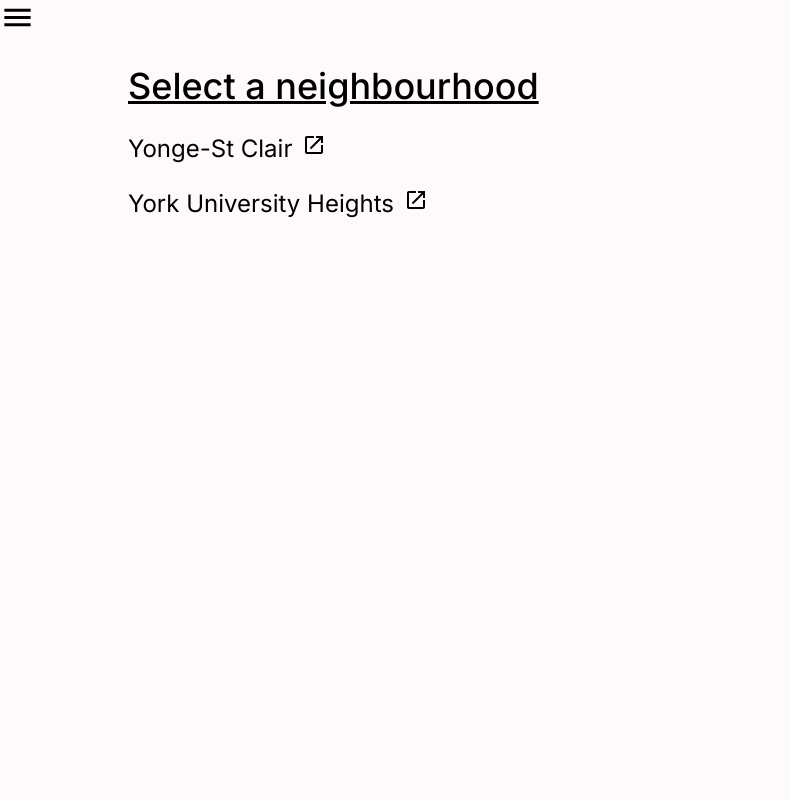
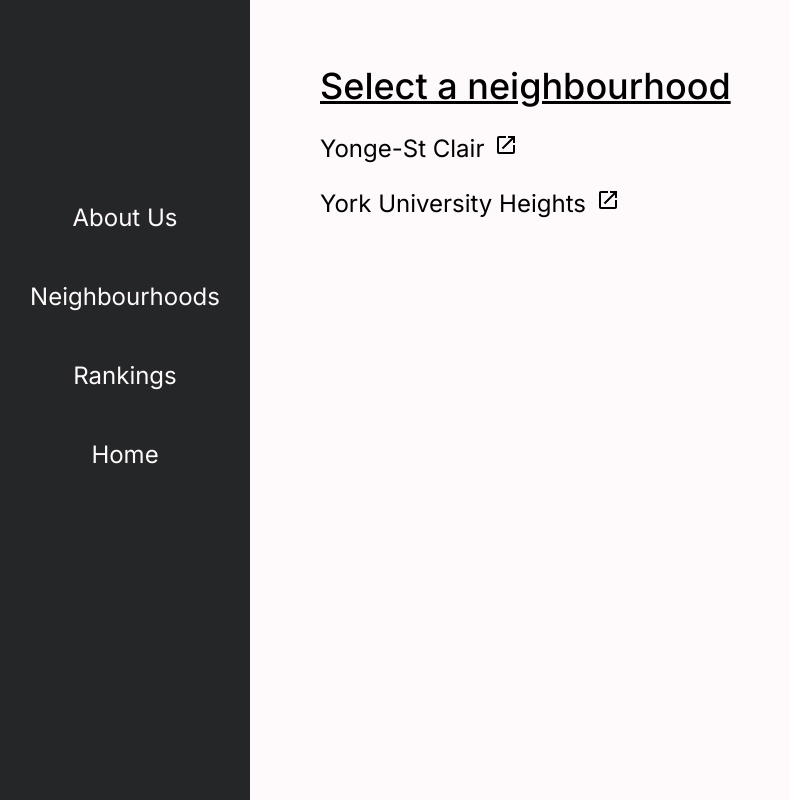
Before and after one commit to rafeerahman/Neighbourhoodly, a React (Create React App) app in the folder neighbourhood.ly/: page /Neighbourhoods in a window 1280 px wide. Shown: the whole page, without its empty margins (0-790 px from the left). Built offline with nearby package versions, Linux system fonts and the light colour scheme.

Commit message:
changed to fixed navigation for now

```diff
--- a/neighbourhood.ly/src/pages/NeighbourhoodListPage.js
+++ b/neighbourhood.ly/src/pages/NeighbourhoodListPage.js
@@ -2,6 +2,7 @@ import React, { Component } from 'react'
 import styled from 'styled-components'
 import Hamburger from '../components/Hamburger'
 import NeighbourhoodList from '../components/NeighbourhoodList'
+import Sidebar from '../components/Sidebar'
 
 
 export default class NeighbourhoodListPage extends Component {
@@ -11,7 +12,14 @@ export default class NeighbourhoodListPage extends Component {
 
     return (
         <div>
-            <Hamburger isLoggedIn={isLoggedIn}/>
+            {/* <Hamburger isLoggedIn={isLoggedIn}/> */}
+            <Sidebar className="sidebar"
+                SignInType={isLoggedIn() ? "MainMenu" : "LogIn"}
+                tab1="About Us"
+                tab2="Neighbourhoods"
+                tab3="Rankings"
+                tab4="Home"
+                showMenu={true}/>
             <NeighbourhoodContainer>
                 <h1>Select a neighbourhood</h1>
                 <NeighbourhoodList neighbourhoods={data}/>
@@ -26,6 +34,7 @@ const NeighbourhoodContainer = styled.div`
     float: left;
     position: relative;
     margin: 5% 0 0 10%;
+    margin-left: 320px;
 
     h1 {
         font-size: 36px;
--- a/neighbourhood.ly/src/pages/NeighbourhoodPage.js
+++ b/neighbourhood.ly/src/pages/NeighbourhoodPage.js
@@ -35,7 +35,7 @@ export class NeighbourhoodPage extends Component {
       <div>
          {/* <Hamburger isLoggedIn={isLoggedIn}/> */}
          <Sidebar className="sidebar"
-                SignInType={isLoggedIn() ? "MainMenu" : "Register"}
+                SignInType={isLoggedIn() ? "MainMenu" : "LogIn"}
                 tab1="About Us"
                 tab2="Neighbourhoods"
                 tab3="Rankings"
--- a/neighbourhood.ly/src/pages/homePages/LogIn.js
+++ b/neighbourhood.ly/src/pages/homePages/LogIn.js
@@ -15,7 +15,7 @@ class SignIn extends React.Component {
 
         return (
             <div>
-            {
+            {   // Probably dont need some of this anymore
                 this.props.appState.loggedIn ?
                 <><Sidebar SignInType="MainMenu"
                             tab1="About Us"
```
